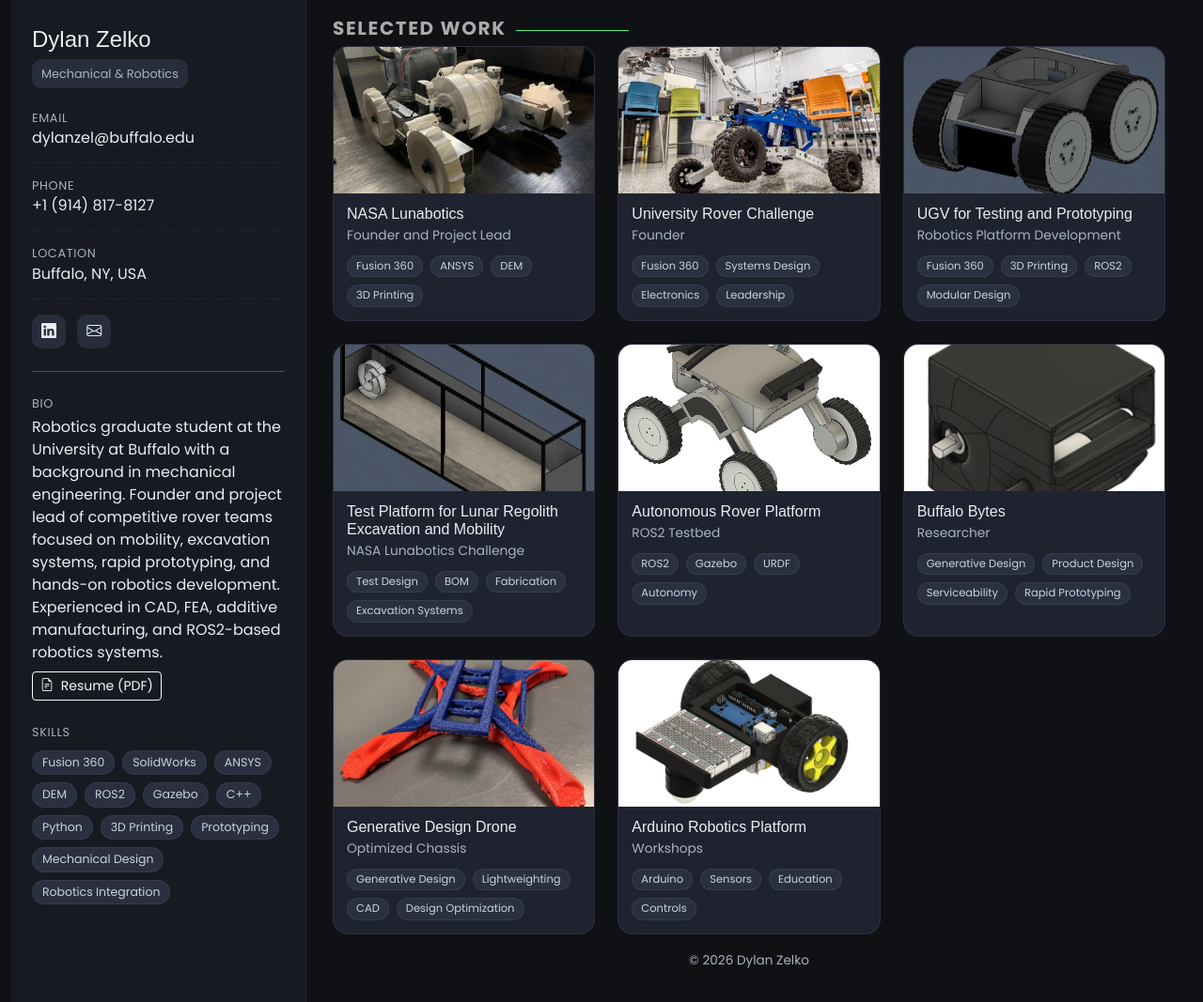
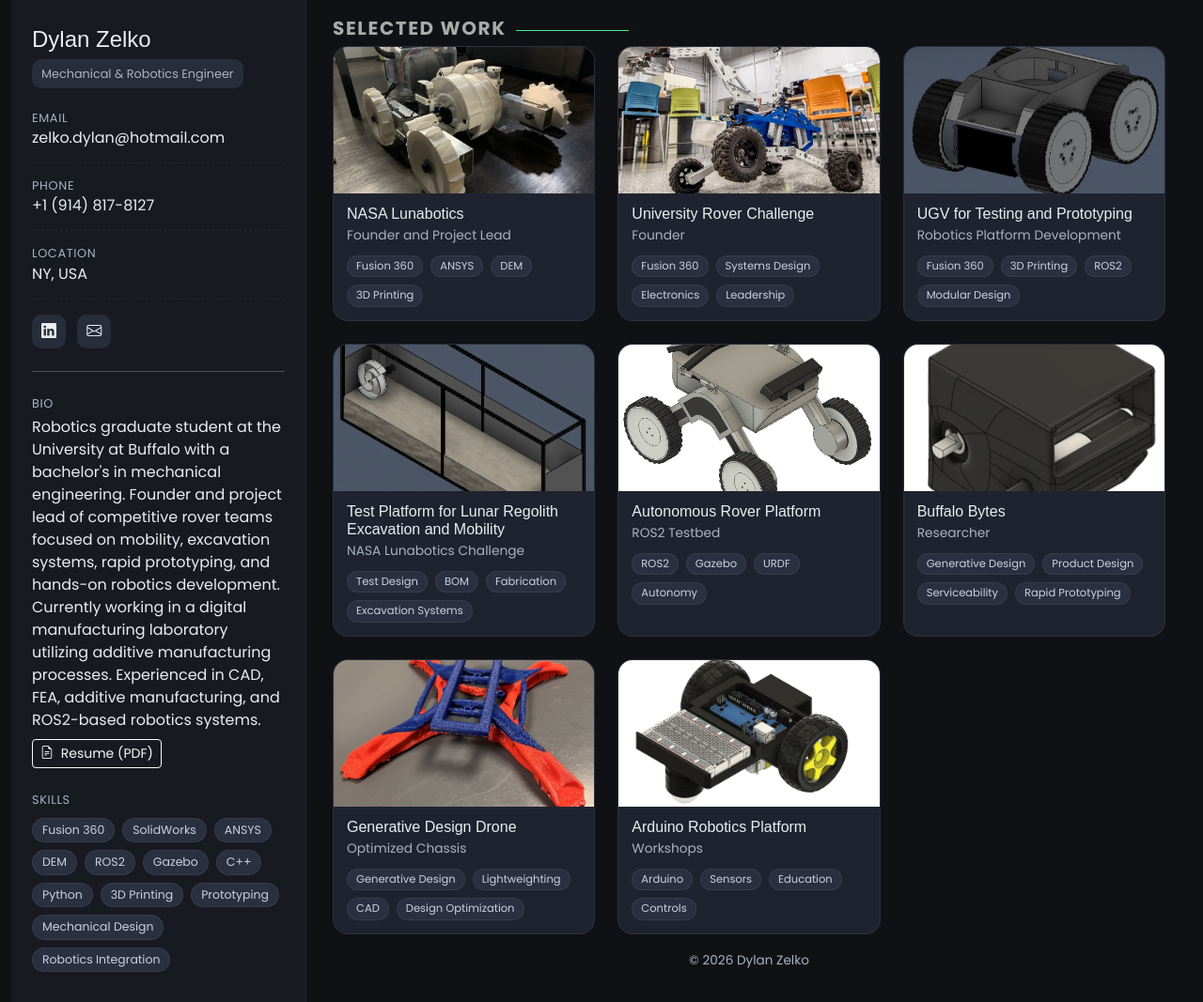
Before and after one commit to dylan-zel/dylanzelko.github.io, a plain HTML site: page index.html in a window 1280 px wide. Shown: the whole page at 94% size. Drawn offline with Linux system fonts and the light colour scheme.

Commit message:
Update index.html

```diff
--- a/index.html
+++ b/index.html
@@ -200,12 +200,12 @@
       <aside class="col-lg-3 col-md-4 sidebar">
         <div class="name-row mb-2">
           <h4>Dylan Zelko</h4>
-          <span class="tag">Mechanical & Robotics</span>
+          <span class="tag">Mechanical & Robotics Engineer</span>
         </div>
 
         <div class="item">
           <div class="label">EMAIL</div>
-          <div class="value"><a href="mailto:dylanzel@buffalo.edu">dylanzel@buffalo.edu</a></div>
+          <div class="value"><a href="mailto:zelko.dylan@hotmail.com">zelko.dylan@hotmail.com</a></div>
         </div>
 
         <div class="item">
@@ -215,7 +215,7 @@
 
         <div class="item">
           <div class="label">LOCATION</div>
-          <div class="value">Buffalo, NY, USA</div>
+          <div class="value">NY, USA</div>
         </div>
 
         <div class="mt-3 soc">
@@ -228,9 +228,9 @@
         <div class="mb-4">
           <div class="label mb-1">BIO</div>
           <p class="mb-2">
-            Robotics graduate student at the University at Buffalo with a background in mechanical engineering.
+            Robotics graduate student at the University at Buffalo with a bachelor's in mechanical engineering.
             Founder and project lead of competitive rover teams focused on mobility, excavation systems, rapid prototyping,
-            and hands-on robotics development. Experienced in CAD, FEA, additive manufacturing, and ROS2-based robotics systems.
+            and hands-on robotics development. Currently working in a digital manufacturing laboratory utilizing additive manufacturing processes. Experienced in CAD, FEA, additive manufacturing, and ROS2-based robotics systems.
           </p>
           <a class="btn btn-sm btn-outline-light" href="resume.pdf" target="_blank">
             <i class="bi bi-file-earmark-text me-1"></i> Resume (PDF)
```
